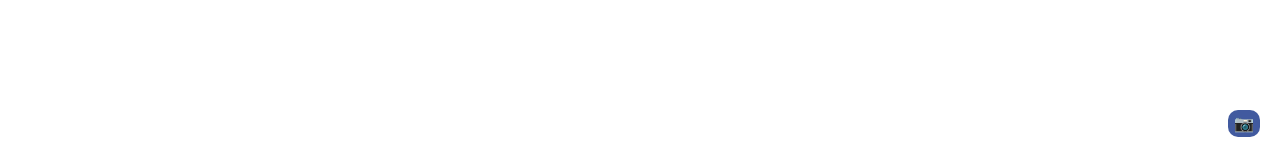
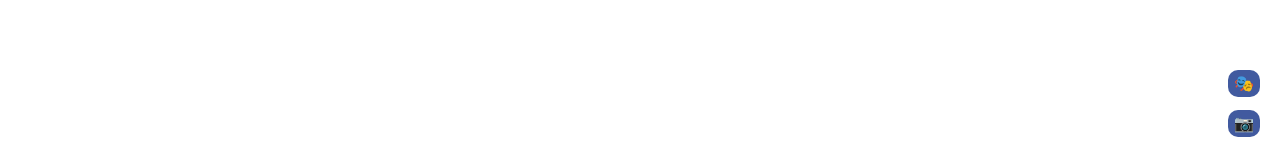
Before and after one commit to NickCarducci/hibit.cc, a React (Create React App) app: page / in a window 1280 px wide. Shown: the part 603-748 px from the top of the page. Built offline with nearby package versions, Linux system fonts and the light colour scheme; a web font is replaced by a local one.

Commit message:
Update StopPayingMonthly.js

```diff
--- a/src/StopPayingMonthly.js
+++ b/src/StopPayingMonthly.js
@@ -6,6 +6,7 @@ class StopPayingMonthly extends React.Component {
     clearTimeout(this.runscreenshottimeout);
     clearTimeout(this.firewallPlustimeout);
     clearTimeout(this.designUItimeout);
+    clearTimeout(this.anontimeout);
     clearTimeout(this.nodeDevtimeout);
   };
   render() {
@@ -111,6 +112,47 @@ class StopPayingMonthly extends React.Component {
                 why?
               </span>
             </span>
+
+            <div
+              onMouseEnter={
+                () =>
+                  this.setState({ anontimeout: true }, () => {
+                    clearTimeout(this.anontimeout);
+                    this.anontimeout = setTimeout(() => {
+                      this.setState({ anontimeout: false });
+                    }, 5000);
+                  }) //scopebook
+              }
+              onClick={this.props.setWhy}
+              style={{
+                zIndex: "1",
+                userSelect: "none",
+                backgroundColor: "rgb(65, 90, 159)",
+                color: "white",
+                borderRadius: "10px",
+                padding: "4px 6px",
+                cursor: "pointer",
+                position: "fixed",
+                right: "20px",
+                bottom: "100px"
+              }}
+            >
+              {this.state.anontimeout && (
+                <span>
+                  <a
+                    style={{ color: "white" }}
+                    href="https://codesandbox.io/s/react-local-firebase-i7l8qe?file=/src/App.js"
+                  >
+                    auth repo
+                  </a>
+                </span>
+              )}
+              {space}
+              <span role="img" aria-label="masks">
+                🎭
+              </span>
+              {/**how do I set up a react app (commie.dev + netlify) */}
+            </div>
             <div
               onMouseEnter={
                 () =>
```
